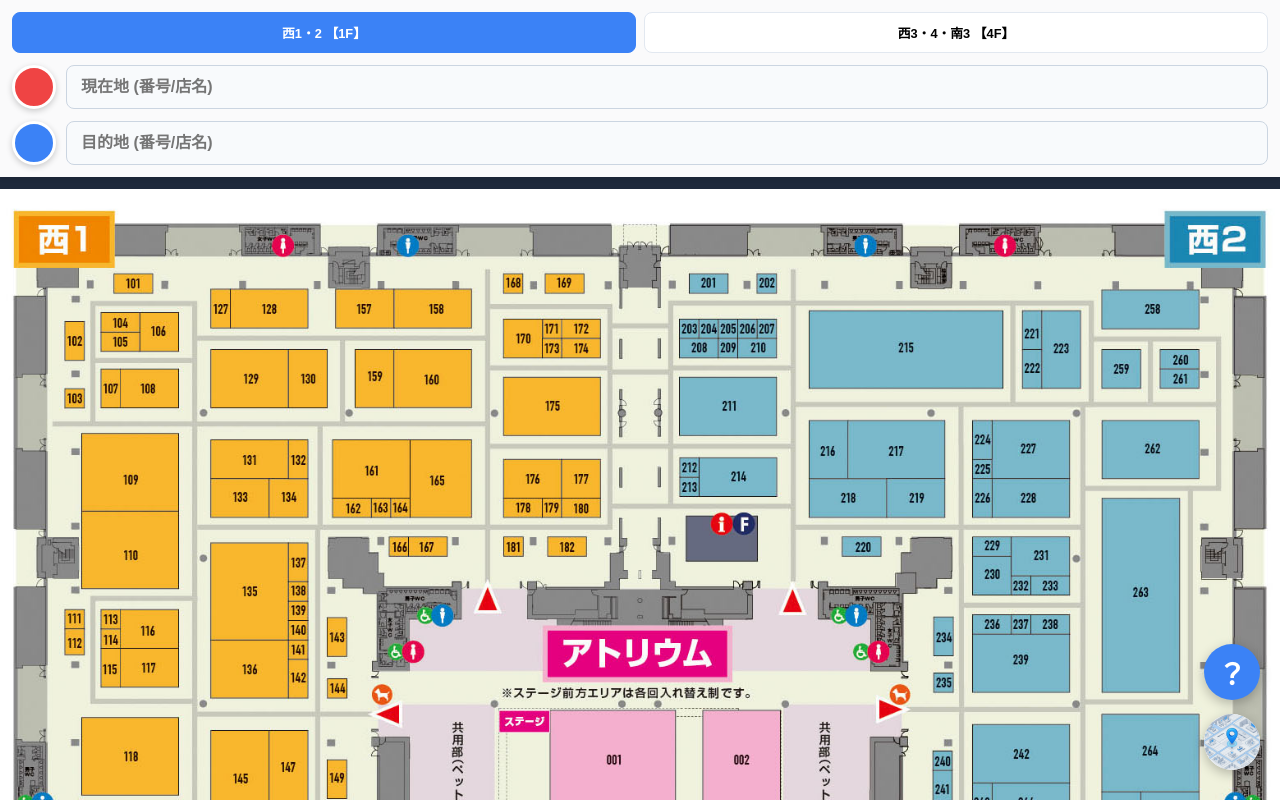
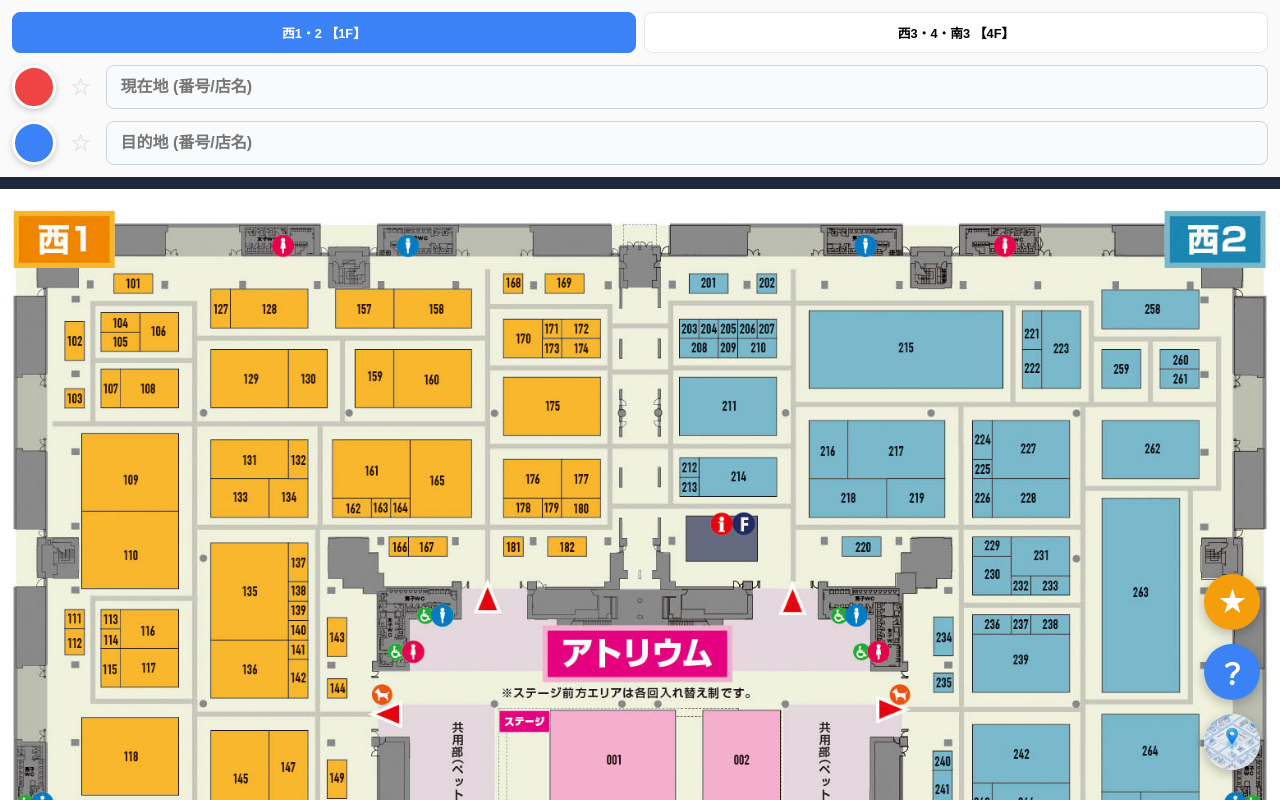
Before and after one commit to maktak-105/FieldStyleTokyo2026_pwa, a React (Vite) app: page / in a window 1280 px wide. Built offline with nearby package versions, Linux system fonts and the light colour scheme.

Commit message:
Add favorite feature and update help guide

```diff
--- a/src/App.tsx
+++ b/src/App.tsx
@@ -20,6 +20,32 @@ function App() {
   const headerRef = useRef<HTMLDivElement>(null);
   const [showHelp, setShowHelp] = useState(false);
   const [showAppInfo, setShowAppInfo] = useState(false);
+  const [favorites, setFavorites] = useState<any[]>(() => {
+    const saved = localStorage.getItem('fs2026_favorites');
+    return saved ? JSON.parse(saved) : [];
+  });
+  const [showAllFavoritesOnMap, setShowAllFavoritesOnMap] = useState(false);
+  const [showFavoritesList, setShowFavoritesList] = useState(false);
+
+  useEffect(() => {
+    localStorage.setItem('fs2026_favorites', JSON.stringify(favorites));
+  }, [favorites]);
+
+  const toggleFavorite = (b: any) => {
+    if (!b) return;
+    const bId = getBoothNo(b);
+    if (favorites.some(f => getBoothNo(f) === bId)) {
+      setFavorites(favorites.filter(f => getBoothNo(f) !== bId));
+    } else {
+      setFavorites([b, ...favorites]);
+    }
+  };
+
+  const isFavorite = (b: any) => {
+    if (!b) return false;
+    return favorites.some(f => getBoothNo(f) === getBoothNo(b));
+  };
+
   const mapCanvasRef = useRef<HTMLDivElement>(null);
   const booths = boothsData as any[];
 
@@ -170,6 +196,17 @@ function App() {
     );
   };
 
+  const StarMarker = ({ b }: { b: any }) => {
+    const px = getProjectedCoord(b.x);
+    const py = getProjectedCoord(b.y);
+    const r = 24 / scale;
+    // 星のパス (中心 px, py)
+    const starPath = `M ${px} ${py - r} L ${px + r * 0.22} ${py - r * 0.3} L ${px + r * 0.95} ${py - r * 0.3} L ${px + r * 0.36} ${py + r * 0.12} L ${px + r * 0.59} ${py + r * 0.81} L ${px} ${py + r * 0.38} L ${px - r * 0.59} ${py + r * 0.81} L ${px - r * 0.36} ${py + r * 0.12} L ${px - r * 0.95} ${py - r * 0.3} L ${px - r * 0.22} ${py - r * 0.3} Z`;
+    return (
+      <path d={starPath} fill="#f59e0b" stroke="white" strokeWidth={3 / scale} />
+    );
+  };
+
   const currentSize = MAP_SIZES[activeMap];
 
   return (
@@ -225,6 +262,9 @@ function App() {
               }
               return null;
             })()}
+            {showAllFavoritesOnMap && favorites.filter(f => f.mapId === activeMap).map((f, i) => (
+              <StarMarker key={`fav-${i}`} b={f} />
+            ))}
             {currentLocation?.mapId === activeMap && <Marker b={currentLocation} type="A" />}
             {destination?.mapId === activeMap && <Marker b={destination} type="B" />}
           </svg>
@@ -240,6 +280,9 @@ function App() {
           <div className="location-picker">
             <div className="location-row">
               <button className="icon-btn red-bg" onClick={() => jump(currentLocation)} disabled={!currentLocation}></button>
+              <button className={`fav-toggle-btn ${isFavorite(currentLocation) ? 'active' : 'inactive'}`} onClick={() => toggleFavorite(currentLocation)} disabled={!currentLocation}>
+                {isFavorite(currentLocation) ? '★' : '☆'}
+              </button>
               <div className="search-container">
                 <input className="search-input" type="text" placeholder="現在地 (番号/店名)" value={inputA} onChange={(e) => { setInputA(e.target.value); handleSearch(e.target.value, setResultsA); }} />
                 {inputA && (
@@ -263,6 +306,9 @@ function App() {
             </div>
             <div className="location-row">
               <button className="icon-btn blue-bg" onClick={() => jump(destination)} disabled={!destination}></button>
+              <button className={`fav-toggle-btn ${isFavorite(destination) ? 'active' : 'inactive'}`} onClick={() => toggleFavorite(destination)} disabled={!destination}>
+                {isFavorite(destination) ? '★' : '☆'}
+              </button>
               <div className="search-container">
                 <input className="search-input" type="text" placeholder="目的地 (番号/店名)" value={inputB} onChange={(e) => { setInputB(e.target.value); handleSearch(e.target.value, setResultsB); }} />
                 {inputB && (
@@ -288,6 +334,7 @@ function App() {
         </div>
       </div>
       <button className="help-btn" onClick={() => setShowHelp(true)}>？</button>
+      <button className="fav-footer-btn" onClick={() => setShowFavoritesList(true)}>★</button>
       <button className="reset-btn" onClick={resetLayout} style={{ overflow: 'hidden' }}>
         <img src="/map_home.png" alt="home" style={{ width: '100%', height: '100%', objectFit: 'cover', transform: 'scale(1.15)' }} />
       </button>
@@ -300,17 +347,19 @@ function App() {
               <b>1. マップ切替</b>: 上部のタブ<br/>
               <b>2. 検索</b>: ブース番号、名称（1文字でも）<br/>
               <b>3. <span style={{display:'inline-flex', alignItems:'center', justifyContent:'center', width:'20px', height:'20px', borderRadius:'50%', background:'#ef4444', border:'1.5px solid white', boxShadow:'0 1px 3px rgba(0,0,0,0.2)', marginRight:'2px'}}></span><span style={{display:'inline-flex', alignItems:'center', justifyContent:'center', width:'20px', height:'20px', borderRadius:'50%', background:'#3b82f6', border:'1.5px solid white', boxShadow:'0 1px 3px rgba(0,0,0,0.2)'}}></span>ボタン</b>: 検索したブースにジャンプ<br/>
-              <b>4. ナビ</b>: 青点線（直線です）<br/>
+              <b>4. ☆★ボタン</b>: お気に入りの追加・削除<br/>
+              <b>5. ナビ</b>: 青点線（直線です）<br/>
               &nbsp;&nbsp;&nbsp;&nbsp;※フロア移動時はエスカレータ経由<br/>
-              <b>5. マップ上の記号</b>:<br/>
+              <b>6. マップ上の記号</b>:<br/>
               &nbsp;&nbsp;&nbsp;&nbsp;● 一般ブース<br/>
               &nbsp;&nbsp;&nbsp;&nbsp;■ エスカレータ、エレベータ<br/>
               &nbsp;&nbsp;&nbsp;&nbsp;▲ 喫煙所<br/>
-              <b>6. 地図の操作</b>: だいたい他のアプリと同じ<br/>
-              <b>7. 地図アイコンボタン</b>: マップ全体表示<br/>
+              <b>7. 地図の操作</b>: だいたい他のアプリと同じ<br/>
+              <b>8. 地図ボタン</b>: マップ全体表示<br/>
+              <b>9. <span style={{display:'inline-flex', alignItems:'center', justifyContent:'center', width:'20px', height:'20px', borderRadius:'50%', background:'#f59e0b', border:'1.5px solid white', boxShadow:'0 1px 3px rgba(0,0,0,0.2)', color:'white', fontSize:'12px', fontWeight:'bold', marginRight:'2px'}}>★</span>ボタン</b>: お気に入り選択・全表示<br/>
               <br/>
               <div style={{ color: '#1e293b', fontWeight: 'bold', fontSize: '12px', marginTop: '4px' }}>
-                ※Webアプリです、ブラウザキャッシュを約3MB使います
+                ※Webアプリです、ブラウザキャッシュを約3MB使います、個人情報は一切収集してません
               </div>
 
               <div style={{ marginTop: '16px', borderTop: '1px dashed #e2e8f0', paddingTop: '12px' }}>
@@ -352,6 +401,35 @@ function App() {
           </div>
         </div>
       )}
+
+      {showFavoritesList && (
+        <div className="modal-overlay" onClick={() => setShowFavoritesList(false)}>
+          <div className="help-modal" onClick={e => e.stopPropagation()}>
+            <h2>お気に入りリスト</h2>
+            <div className="help-content" style={{ maxHeight: '400px', overflowY: 'auto' }}>
+              <div className={`fav-list-item all-show`} onClick={() => { setShowAllFavoritesOnMap(!showAllFavoritesOnMap); setShowFavoritesList(false); }}>
+                <span className="fav-star-icon">★</span> {showAllFavoritesOnMap ? '一括表示を解除' : 'すべて表示'}
+              </div>
+              {favorites.length === 0 ? (
+                <div style={{ padding: '20px', textAlign: 'center', color: '#64748b' }}>お気に入りはまだありません</div>
+              ) : (
+                favorites.map((b, i) => (
+                  <div key={i} className="fav-list-item" onClick={() => {
+                    setDestination(b);
+                    setInputB(`[${getBoothNo(b)}] ${b['__EMPTY']}`);
+                    setShowFavoritesList(false);
+                    jump(b);
+                  }}>
+                    <span className="fav-star-icon">★</span> [{getBoothNo(b)}] {b['__EMPTY']}
+                    <button className="fav-remove-btn" onClick={(e) => { e.stopPropagation(); toggleFavorite(b); }} title="削除" />
+                  </div>
+                ))
+              )}
+            </div>
+            <button className="help-close" onClick={() => setShowFavoritesList(false)}>閉じる</button>
+          </div>
+        </div>
+      )}
     </div>
   );
 }
--- a/src/index.css
+++ b/src/index.css
@@ -172,3 +172,41 @@ body, html {
 .app-info-section ul { padding-left: 14px; margin: 0; list-style: disc; }
 .app-info-section li { margin-bottom: 3px; color: #64748b; }
 .app-info-section b { color: #334155; }
+
+/* お気に入り機能用スタイル */
+.fav-toggle-btn {
+  background: none; border: none; font-size: 1.5rem; cursor: pointer;
+  padding: 0 4px; display: flex; align-items: center; justify-content: center;
+  transition: transform 0.1s;
+}
+.fav-toggle-btn:active { transform: scale(1.2); }
+.fav-toggle-btn.active { color: #f59e0b; }
+.fav-toggle-btn.inactive { color: #cbd5e1; }
+
+.fav-footer-btn {
+  position: fixed; bottom: 170px; right: 20px; width: 56px; height: 56px; border-radius: 50%;
+  background: #f59e0b; color: white; border: none; box-shadow: 0 4px 12px rgba(0,0,0,0.25); font-size: 1.8rem;
+  display: flex; align-items: center; justify-content: center; z-index: 11000; cursor: pointer;
+  -webkit-tap-highlight-color: transparent; font-weight: bold;
+}
+.fav-footer-btn:active { transform: scale(0.92); opacity: 0.9; }
+
+.fav-list-item {
+  padding: 14px 16px; border-bottom: 1px solid #f1f5f9; cursor: pointer;
+  display: flex; align-items: center; gap: 10px; font-size: 14px; font-weight: 600;
+}
+.fav-list-item:active { background: #f8fafc; }
+.fav-list-item.all-show { color: #f59e0b; border-bottom: 2px solid #f1f5f9; background: #fffbeb; }
+
+.fav-star-icon { color: #f59e0b; font-size: 1.2rem; }
+
+.fav-remove-btn {
+  background: #ef4444; color: white; border: none; border-radius: 50%;
+  width: 24px; height: 24px; display: flex; align-items: center; justify-content: center;
+  cursor: pointer; margin-left: auto; flex-shrink: 0;
+  box-shadow: 0 1px 3px rgba(0,0,0,0.1);
+}
+.fav-remove-btn::before {
+  content: ""; display: block; width: 12px; height: 2px; background: white; border-radius: 1px;
+}
+.fav-remove-btn:active { transform: scale(0.9); opacity: 0.8; }
```
Also changed, not shown: Guidance.txt (deleted).
